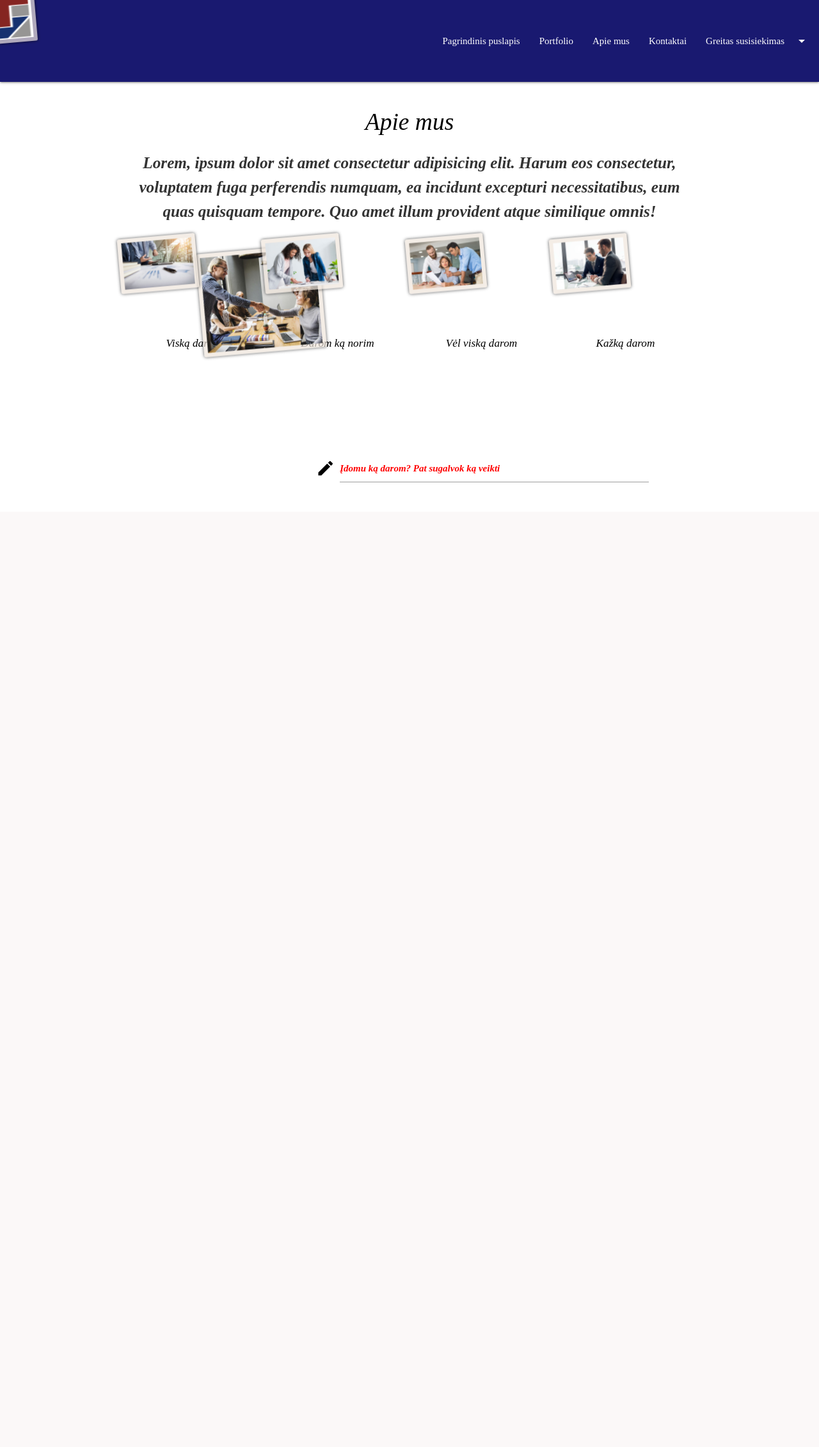
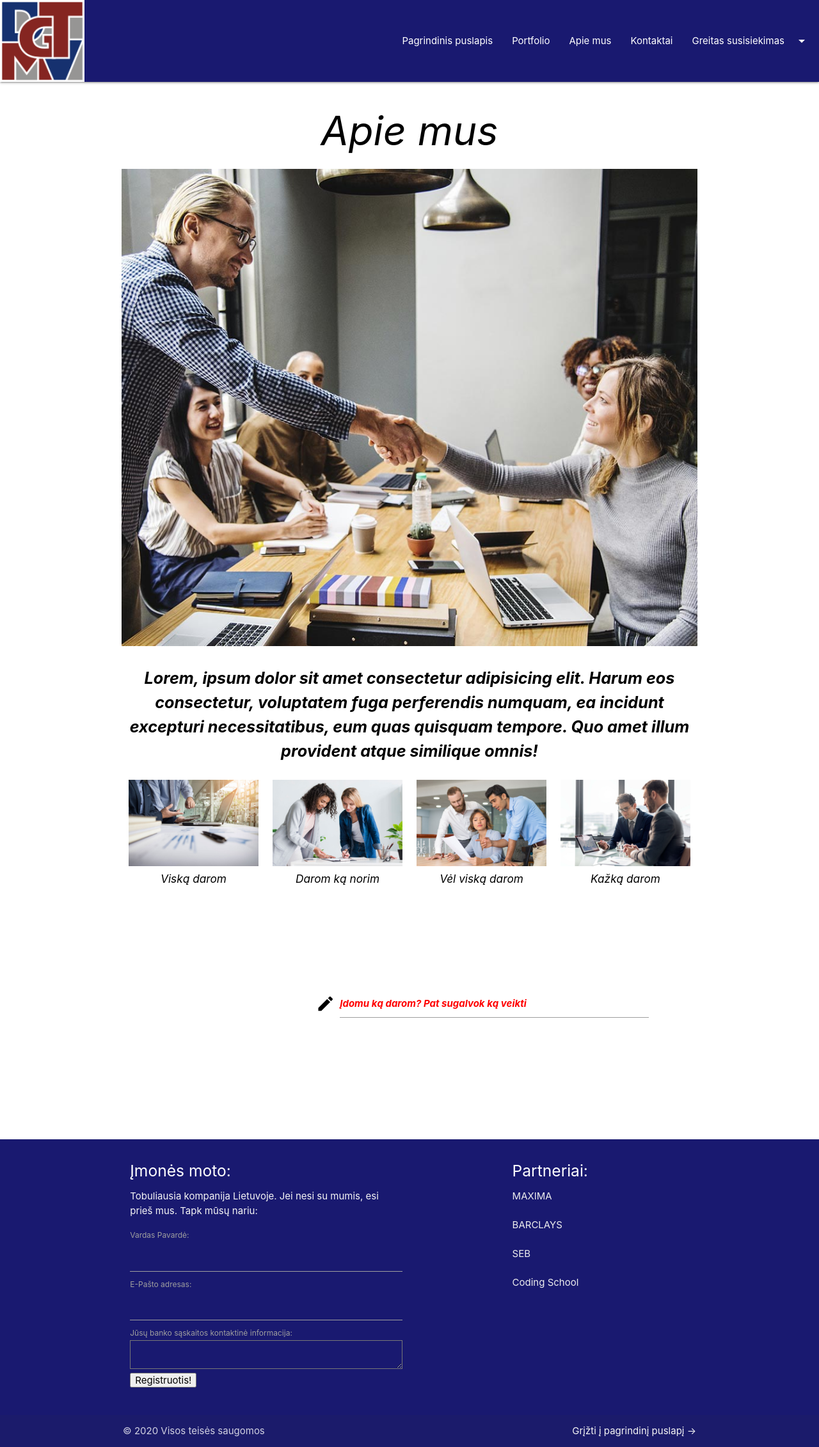
Before and after one commit to makdura/grupe2, a PHP site: page /about.php in a window 1280 px wide. Shown: the whole page at 64% size. Before the commit the page ends 754 px from the top, so only its background shows below. Run offline with PHP 8.4, Linux system fonts and the light colour scheme.

Commit message:
reikalingos_stiliu_korekcijos

```diff
--- a/styles/style.css
+++ b/styles/style.css
@@ -101,7 +101,7 @@ nav {
 
 @import url(https://fonts.googleapis.com/css?family=Nunito);
 
-html {
+/*html {
   height: 100%;
   overflow: hidden;
 }
@@ -115,9 +115,9 @@ body {
   overflow-y: scroll;
   overflow-x: hidden;
   font-family: Nunito;
-}
+} */
 
-h1 {
+/* h1 {
    font-size: 250%
 
 }
@@ -126,7 +126,7 @@ p {
   font-size: 140%;
   line-height: 150%;
   color: #333;
-}
+} */
 
 .slide {
   position: relative;
@@ -138,7 +138,7 @@ p {
 	transform-style: inherit;
 }
 
-img {
+/* img {
   position: absolute;
   top: 50%;
   left: 35%;
@@ -153,7 +153,7 @@ img {
 
 img:last-of-type {
   transform: translateZ(.4px) scale(.6) translateX(-104%) translateY(-40%) rotate(-5deg);
-}
+} */
 
 .slide:before {
   content: "";
@@ -187,19 +187,19 @@ img:last-of-type {
   background: 50% 50% / cover;
 }
 
-.header {
+/* .header {
   text-align: center;
   font-size: 175%;
   color: #fff;
   text-shadow: 0 2px 2px #000;
-}
+} */
 
 #title {
   background-image: url("https://bizstatic4.orstatic.com/userphoto/Coupon/0/3G/000OJJC67FE20EB92F2F76lx.jpg");
   z-index:2;
 }
 
-#title h1 {
+/* #title h1 {
  transform: translateZ(.25px) scale(.75);
  transform-origin: 50% 100%;
 
```
